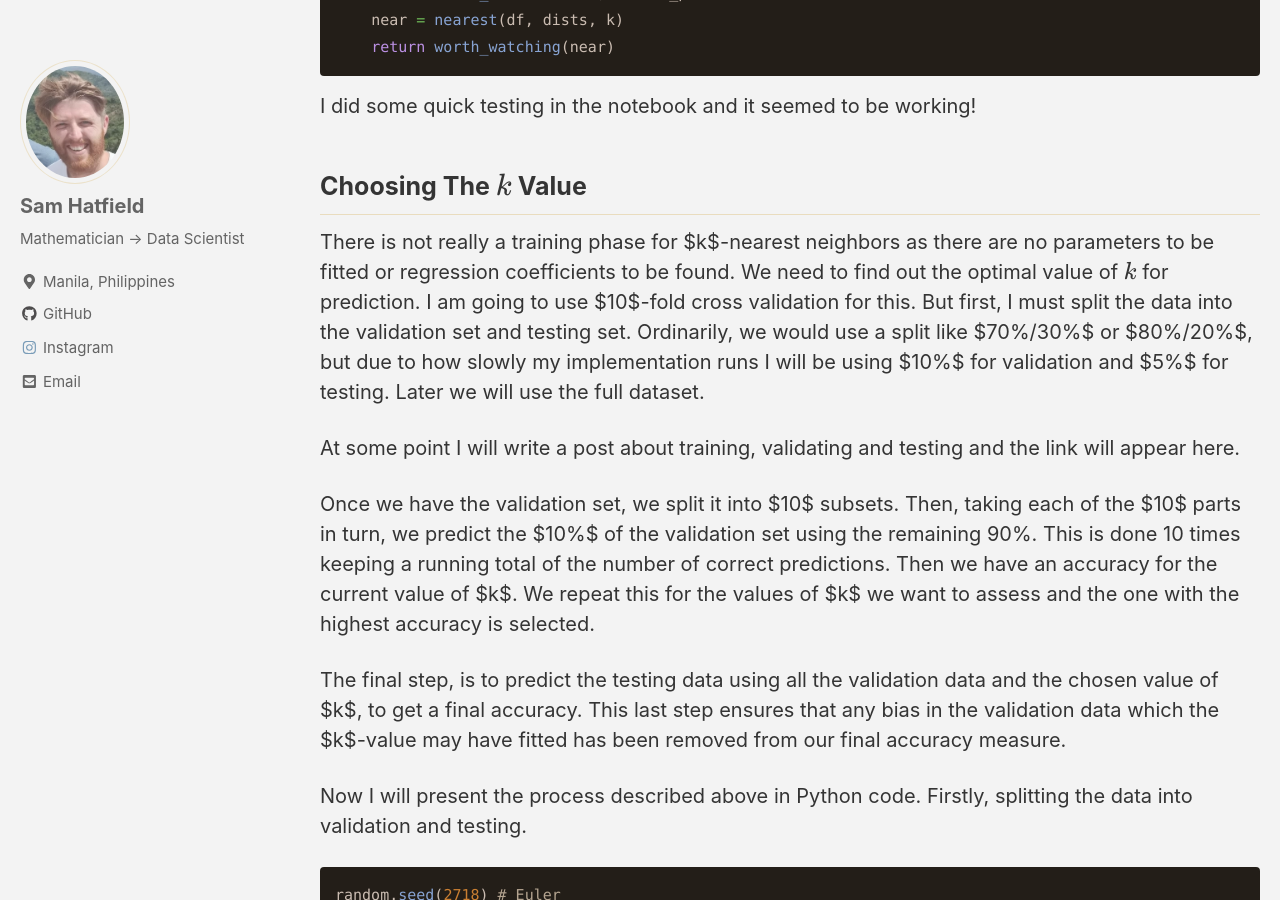
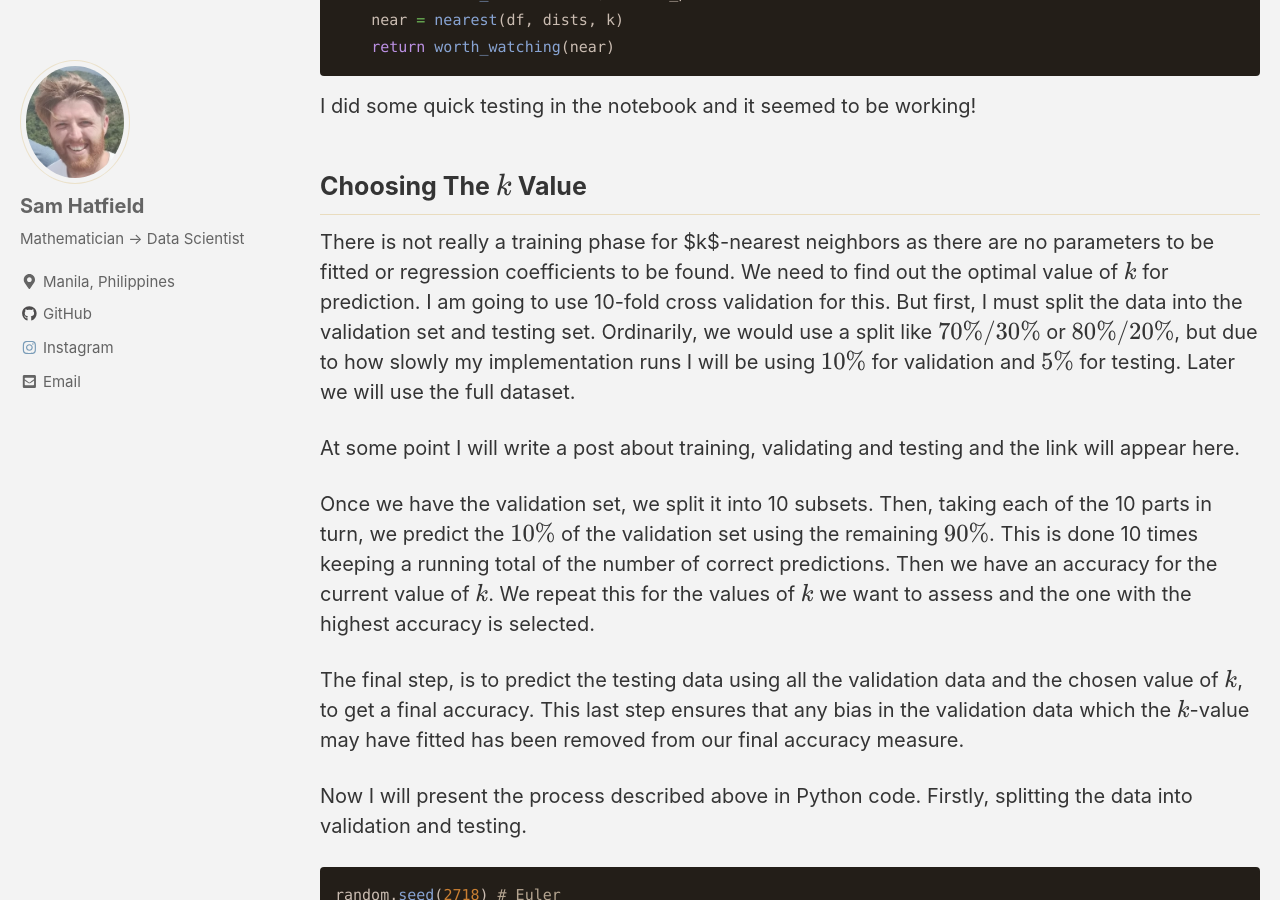
Before and after one commit to sjhatfield/sjhatfield.github.io, a Jekyll site: the page built from _posts/2019-05-21-EPL_1.md, in a window 1280 px wide and 900 px high, scrolled down 7351 px. Built offline with Jekyll 4.4.1, drawn with Linux system fonts in a browser that asks for light colours; cached includes are drawn as plain includes; nearby versions of some CDN libraries; formulas are drawn with MathJax 3; comment, search, counter and statistics services are not loaded; some of the changed text lies outside the part shown.

Commit message:
maths formatiing

````diff
--- a/_posts/2019-05-21-EPL_1.md
+++ b/_posts/2019-05-21-EPL_1.md
@@ -24,7 +24,7 @@ These criteria are based on my personal preference. In my opinion, games with go
 
 ### The Ideal Outcome
 
-The ideal output of this project will be a page on this blog which tells the user without having them enter any data, what upcoming game is the most likely to be worth watching. If this model can predict with over 50% accuracy an exciting game to watch, then I will consider it a success. I feel that I predict the exciting games to watch about 20% of the time. Why so low a prediction you may be thinking? Well, we are effectively trying to predict the outcome of a sporting event which has a lot of random chance involved.
+The ideal output of this project will be a page on this blog which tells the user without having them enter any data, what upcoming game is the most likely to be worth watching. If this model can predict with over 50% accuracy an exciting game to watch, then I will consider it a success. I feel that I predict the exciting games to watch about $$20\%$$ of the time. Why so low a prediction you may be thinking? Well, we are effectively trying to predict the outcome of a sporting event which has a lot of random chance involved.
 
 ### Formulation as a Machine Learning Problem
 
@@ -165,13 +165,13 @@ I did some quick testing in the notebook and it seemed to be working!
 
 ## Choosing The $$k$$ Value
 
-There is not really a training phase for $k$-nearest neighbors as there are no parameters to be fitted or regression coefficients to be found. We need to find out the optimal value of $$k$$ for prediction. I am going to use $10$-fold cross validation for this. But first, I must split the data into the validation set and testing set. Ordinarily, we would use a split like $70%/30%$ or $80%/20%$, but due to how slowly my implementation runs I will be using $10%$ for validation and $5%$ for testing. Later we will use the full dataset.
+There is not really a training phase for $k$-nearest neighbors as there are no parameters to be fitted or regression coefficients to be found. We need to find out the optimal value of $$k$$ for prediction. I am going to use 10-fold cross validation for this. But first, I must split the data into the validation set and testing set. Ordinarily, we would use a split like $$70\%/30\%$$ or $$80\%/20\%$$, but due to how slowly my implementation runs I will be using $$10\%$$ for validation and $$5\%$$ for testing. Later we will use the full dataset.
 
 At some point I will write a post about training, validating and testing and the link will appear here.
 
-Once we have the validation set, we split it into $10$ subsets. Then, taking each of the $10$ parts in turn, we predict the $10%$ of the validation set using the remaining 90%. This is done 10 times keeping a running total of the number of correct predictions. Then we have an accuracy for the current value of $k$. We repeat this for the values of $k$ we want to assess and the one with the highest accuracy is selected.
+Once we have the validation set, we split it into 10 subsets. Then, taking each of the 10 parts in turn, we predict the $$10\%$$ of the validation set using the remaining $$90\%$$. This is done 10 times keeping a running total of the number of correct predictions. Then we have an accuracy for the current value of $$k$$. We repeat this for the values of $$k$$ we want to assess and the one with the highest accuracy is selected.
 
-The final step, is to predict the testing data using all the validation data and the chosen value of $k$, to get a final accuracy. This last step ensures that any bias in the validation data which the $k$-value may have fitted has been removed from our final accuracy measure.
+The final step, is to predict the testing data using all the validation data and the chosen value of $$k$$, to get a final accuracy. This last step ensures that any bias in the validation data which the $$k$$-value may have fitted has been removed from our final accuracy measure.
 
 Now I will present the process described above in Python code. Firstly, splitting the data into validation and testing.
 
@@ -211,7 +211,7 @@ for k in range(1, 20):
     print(f'\nThe validation accuracy for k={k} is {round(accuracy[k - 1] * 100, 3)}% and took {end - start} seconds to run')
 ```
 
-The above loop over $19$ $k$-values, took around an hour to run. It found the optimum $k$-value to be $10$ with a validation accuracy of $67.8\%$.
+The above loop over 19 $$k$$-values, took around an hour to run. It found the optimum $$k$$-value to be 10 with a validation accuracy of $$67.8\%$$.
 
 Finally, we can assess the classifier performance on the testing data by running:
 
@@ -239,13 +239,13 @@ These values show that in roughly 30 weekends of EPL football, at most 11 will h
 
 So, all in all, whilst the model does have good accuracy, it is not the most useful in practice for predicting which games to watch.
 
-## Choosing The $k$-value Using Scikit-Learn
+## Choosing The $$k$$-value Using Scikit-Learn
 
-Obviously, taking an hour to find the optimal value of $k$ is not ideal and we should try to speed this process up. Using [Scikit-Learn](https://scikit-learn.org/) (a machine learning library) in Python will do just that.
+Obviously, taking an hour to find the optimal value of $$k$$ is not ideal and we should try to speed this process up. Using [Scikit-Learn](https://scikit-learn.org/) (a machine learning library) in Python will do just that.
 
 The same process was employed of validation and then testing but using Scikit-Learns built in prediction function. I also made use of its confusion_matrix function in the metrics library.
 
-We saw very similar results as my own implemenation, except for taking roughly 2000 times less time. Very similar results we obtained from the confusion matrix distributed over the much larger full 20% testing data.
+We saw very similar results as my own implemenation, except for taking roughly 2000 times less time. Very similar results we obtained from the confusion matrix distributed over the much larger full $$20\%$$ testing data.
 
 ## What Next?
 
````
